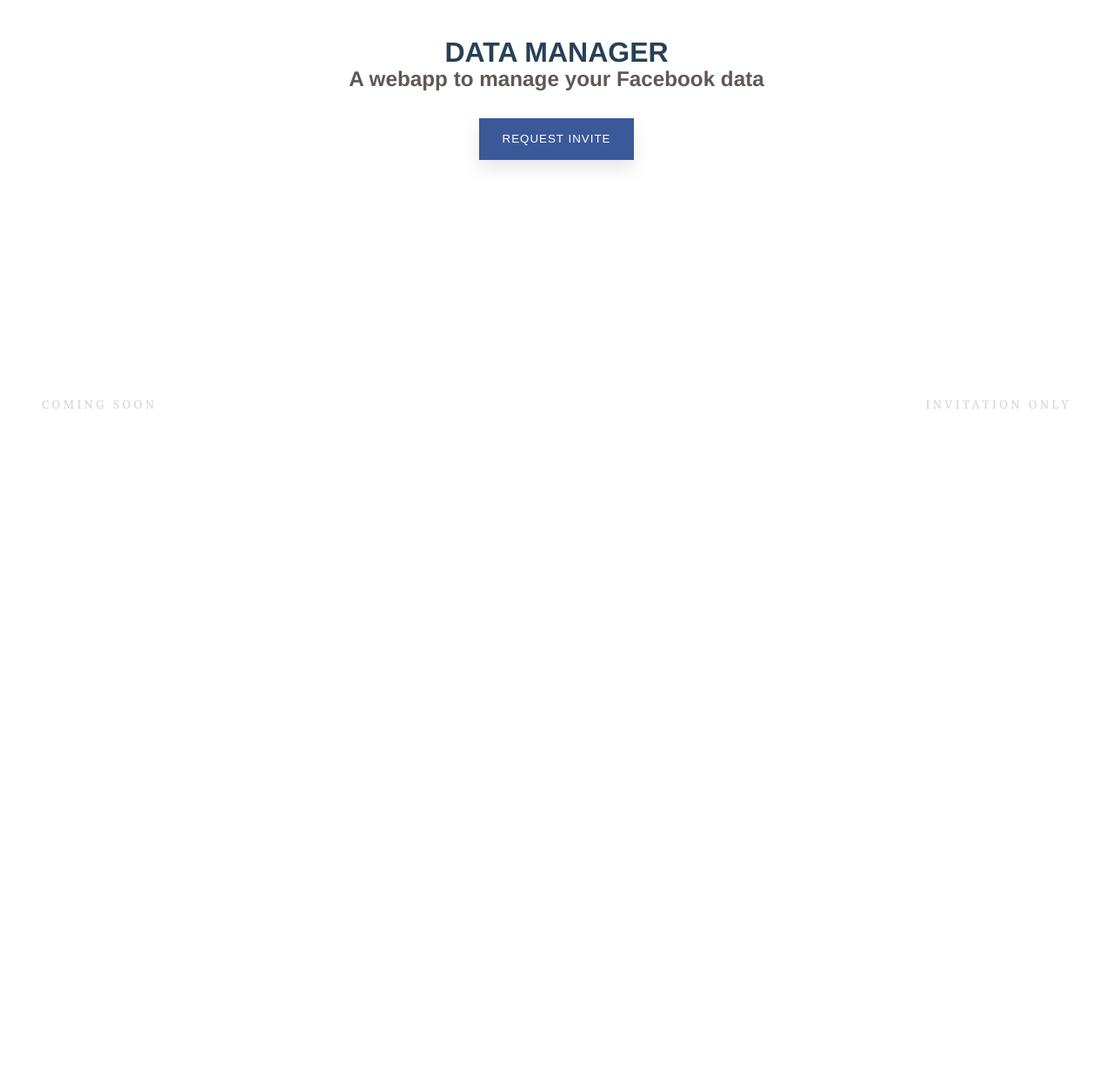
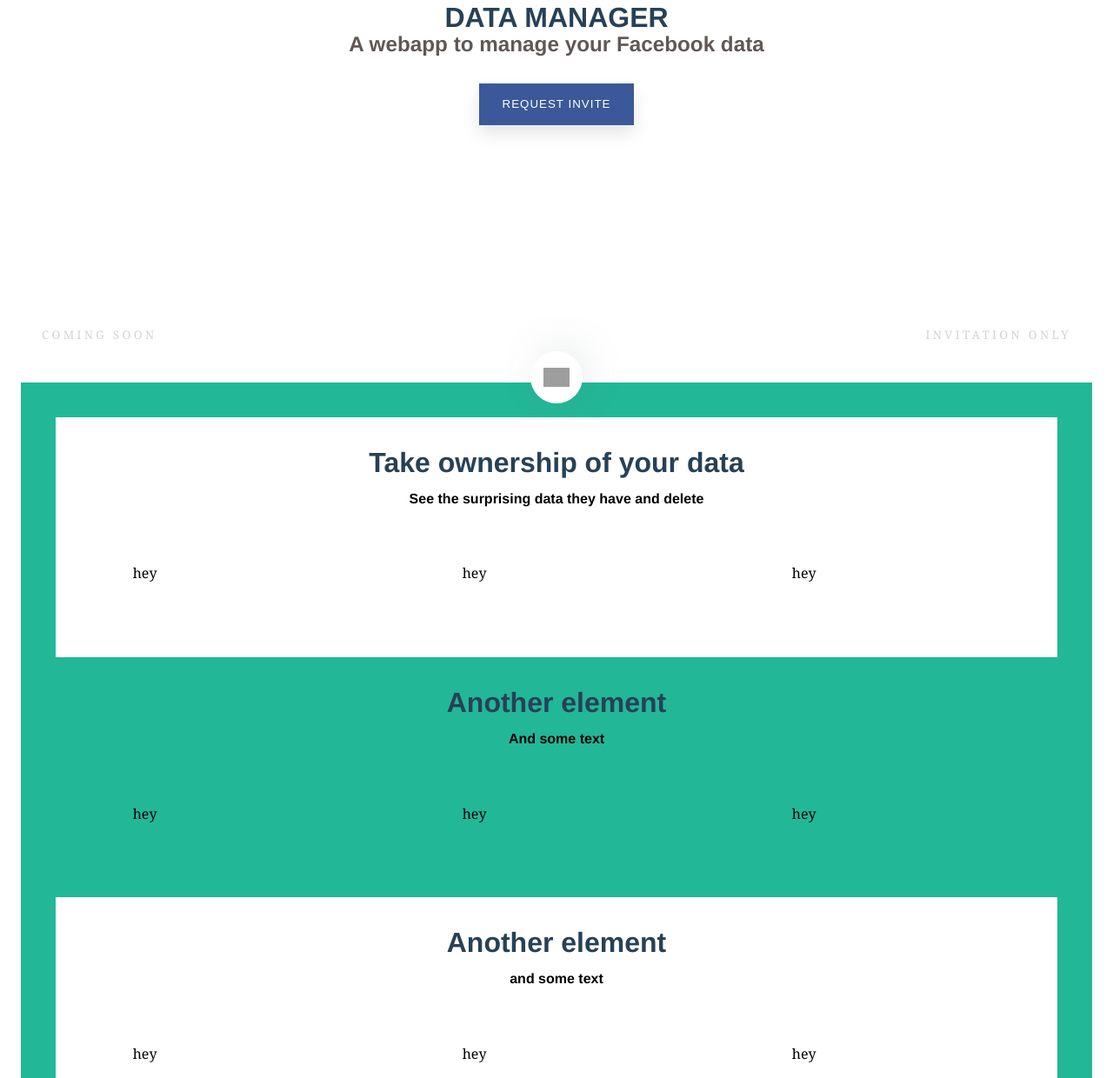
Before and after one commit to jepras/datamanager, a Gatsby site: page / in a window 1280 px wide. Shown: the part 280-1520 px from the top of the page at 87% size. Before the commit the page ends 800 px from the top, so only its background shows below. Built offline with nearby package versions, Linux system fonts and the light colour scheme; Gatsby itself is replaced by a stand-in of ours; grey boxes are pictures that could not be loaded.

Commit message:
restructure css and elements for landing

```diff
--- a/src/pages/index.js
+++ b/src/pages/index.js
@@ -20,8 +20,12 @@
     var modalOverlayClass = this.state.modalActive ? [styles['modal-overlay'], styles.active].join(' ') : styles['modal-overlay'];
     var modalClass = this.state.modalActive ? [styles.modal, styles.active].join(' ') : styles.modal;
     return(
-      <div>
+
         <main id={styles.main}>
+        <div className={styles.outerbanner}>
+        <div className={styles.banner}>
+        {/* Header element */}
+
           <div className={styles.heading}>
             <h1>DATA MANAGER</h1>
             <h2>A webapp to manage your Facebook data</h2>
@@ -34,6 +38,9 @@
               Request Invite
             </button>
           </div>
+
+        {/* Popup box */}
+
           <div className={modalOverlayClass}>
             <div className={modalClass}>
               <a className={styles['close-modal']} onClick={() => this.setState({ modalActive: false })}>
@@ -93,14 +100,92 @@
 	          </div>
 	        </form>
 	      </div>
-            </div>
-          </div>
-        </main>
+        </div>
+        </div>
+
+        {/* End of popup box */}
+        </div>
+        </div>
+
+
+        {/* Footer */}
+
+
         <footer>
           <small>COMING SOON</small>
           <small>INVITATION ONLY</small>
         </footer>
-      </div>
+
+        {/* Start of page content */}
+
+        <div className={styles.pagecontent}>
+          <div className={styles.scroll}>
+          <a href="#Scroll" className={styles.scrolldownicon}><img src="https://uploads-ssl.webflow.com/5b5b5c9ebbcd2f5203888b86/5b5b5c9ebbcd2f8057888bc2_icons8-down-arrow-100.png" width="30" /></a>
+          </div>
+            {/* Features element */}
+
+        <div className={styles.pagecontainer}>
+          <div className={styles.titlewrapper}>
+            <h1>Take ownership of your data</h1>
+          <div className={styles.headerparagraph}>
+            <h4>See the surprising data they have and delete</h4>
+          </div>
+          </div>
+          <div className={styles.columns}>
+            <div className={styles.colone}>hey</div>
+
+            <div className={styles.coltwo}>hey</div>
+
+            <div className={styles.colthree}>hey</div>
+
+            <div className={styles.clear}></div>
+          </div>
+        </div>
+
+        {/* How it works */}
+
+        <div className={styles.pagecontainerspecial}>
+          <div className={styles.titlewrapper}>
+            <h1>Another element</h1>
+          <div className={styles.headerparagraph}>
+            <h4>And some text</h4>
+          </div>
+          </div>
+          <div className={styles.columns}>
+            <div className={styles.colone}>hey</div>
+
+            <div className={styles.coltwo}>hey</div>
+
+            <div className={styles.colthree}>hey</div>
+
+            <div className={styles.clear}></div>
+          </div>
+        </div>
+
+        {/* Another element */}
+
+        <div className={styles.pagecontainer}>
+          <div className={styles.titlewrapper}>
+            <h1>Another element</h1>
+          <div className={styles.headerparagraph}>
+            <h4>and some text</h4>
+          </div>
+          </div>
+          <div className={styles.columns}>
+            <div className={styles.colone}>hey</div>
+
+            <div className={styles.coltwo}>hey</div>
+
+            <div className={styles.colthree}>hey</div>
+
+            <div className={styles.clear}></div>
+          </div>
+        </div>
+
+        </div>
+        {/* End of page content */}
+
+        </main>
     )
   }
 }
--- a/src/pages/index.module.css
+++ b/src/pages/index.module.css
@@ -50,9 +50,9 @@
 }
 
 body {
-  min-height:100%;
-  min-width:100%;
-  background-color:white;
+/*   min-height:100vh;
+  min-width:100vw; */
+/*   background-color:white; */
   /* background-image:url(img/bg.jpg); */
   background-repeat:no-repeat;
   background-size:cover;
@@ -61,20 +61,18 @@
   display:-webkit-box;
   display:-webkit-flex;
   display:-ms-flexbox;
-  display:flex;
   -webkit-box-pack:center;
   -webkit-justify-content:center;
   -ms-flex-pack:center;
-  justify-content:center;
   -webkit-box-align:center;
   -webkit-align-items:center;
   -ms-flex-align:center;
-  align-items:center;
+/*   justify-content:center;
+  align-items:center; */
 }
 
 main{
   width:100%;
-  padding:2.5rem;
   color:black;
   margin-left:auto;
   margin-right:auto;
@@ -91,6 +89,90 @@
 h2 {
   color: #605856;
 }
+
+/* Jeppe trying */
+.banner {
+  min-height:90vh;
+  min-width:90vw;
+  justify-content:center;
+  align-items:center;
+  vertical-align:middle;
+  display:flex;
+  background-color: #fff;
+}
+
+.scrolldownicon {
+  position: absolute;
+  left: 50%;
+  right: 0px;
+  bottom: 7%;
+  z-index: 1;
+  display: flex;
+  width: 60px;
+  height: 60px;
+  justify-content: center;
+  align-items: center;
+  border-top-left-radius: 100%;
+  border-top-right-radius: 100%;
+  border-bottom-left-radius: 100%;
+  border-bottom-right-radius: 100%;
+  background-color: white;
+  box-shadow: rgba(103, 117, 130, 0.3) 7px -7px 50px -10px;
+  transform: translate(-50%, 0px);
+}
+
+.pagecontent {
+  height:100vh;
+  /* background-image: radial-gradient(circle farthest-corner at 50% 50%, #22b797 46%, #15909f); */
+  background-color: #22b797;
+  padding:40px;
+  min-width:80vw;
+}
+
+.pagecontainer {
+  display:block;
+  background-color: #fff;
+  margin-right: auto;
+  margin-left: auto;
+  padding: 3%;
+}
+
+.pagecontainerspecial {
+  display:block;
+  background-color: #22b797;
+  margin-right: auto;
+  margin-left: auto;
+  padding: 3%;
+}
+
+.titlewrapper {
+  text-align: center;
+}
+
+.headerparagraph {
+  padding: 15px;
+}
+
+.columns {
+  display: flex;
+}
+
+.colone, .coltwo, .colthree {
+    width: 30vw;
+    float: left;
+    margin: 5%;
+}
+
+.colthree {
+    margin-right:0;
+}
+
+.clear {
+  clear: both;
+}
+
+
+/* Rest */
 
 .heading {
   margin-bottom:13px;
@@ -326,7 +408,7 @@
 
 footer{
   position:absolute;
-  bottom:0;
+  bottom:10%;
   left:0;
   right:0;
   padding:3rem;
--- a/src/pages/login.js
+++ b/src/pages/login.js
@@ -90,7 +90,6 @@
 
   render() {
     return(
-      <div>
         <main id={styles.main}>
           <div className={styles.heading}>
             <h2>Unlock the mysteries of what Facebook knows about you!</h2>
@@ -102,8 +101,8 @@
             <br/><br/><Link to="/">Go back to the homepage</Link>
           </div>
           <div id="status"></div>
+          <div><p>hej med dig </p></div>
         </main>
-      </div>
     )
   }
 }
```
